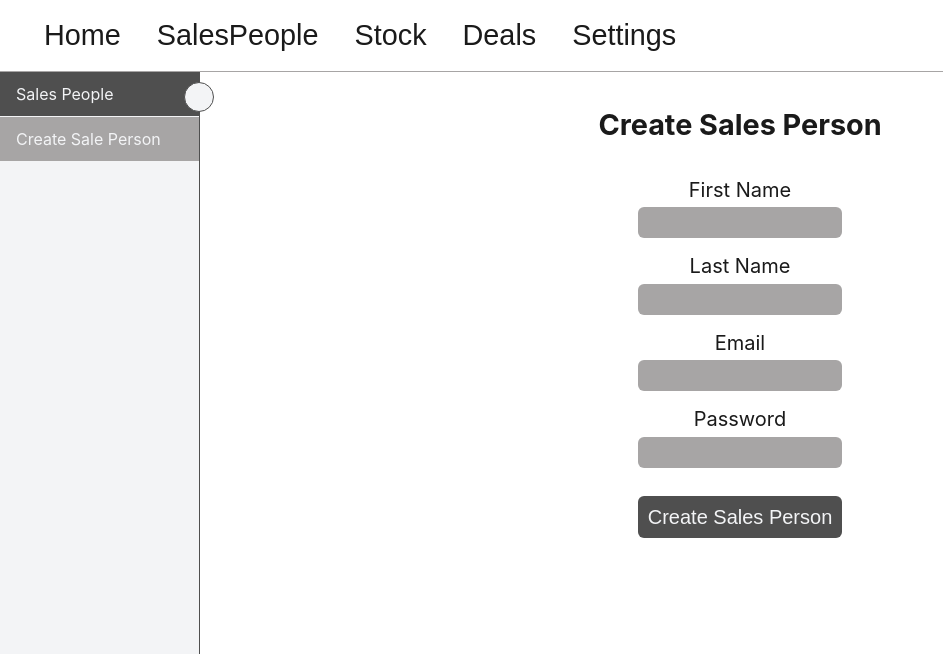
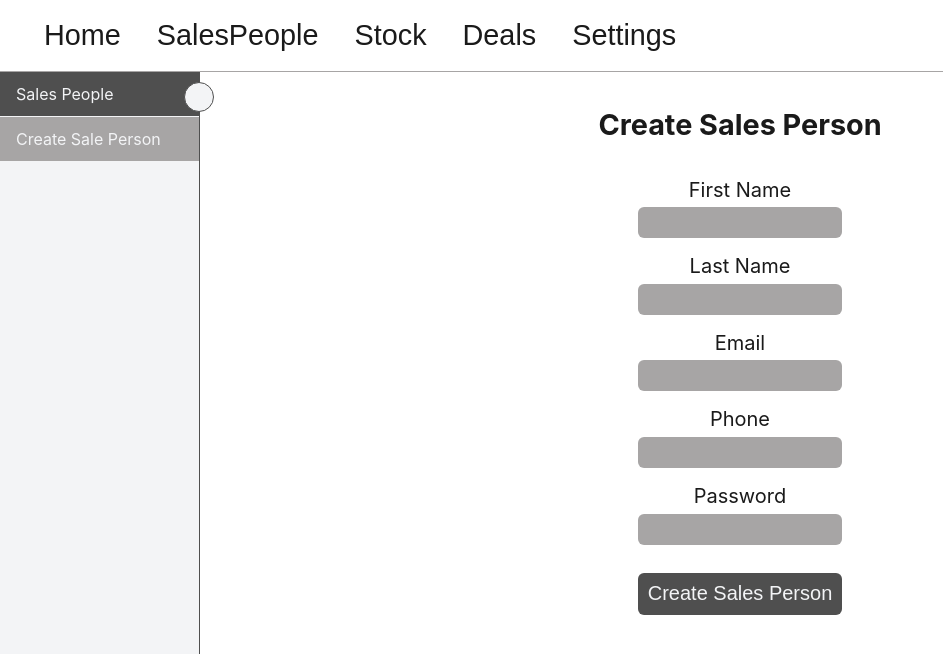
Before and after one commit to stephen447/CarDealerManagement, a React (Create React App) app in the folder Frontend/: page /dealer/createSalesPerson in a window 1280 px wide. Shown: the top 654 px of the page, without its empty margins (0-943 px from the left). Built offline with nearby package versions, Linux system fonts and the light colour scheme.

Commit message:
updated createsalesperson page and salesperson page for new schema

```diff
--- a/Frontend/src/Dealer/Pages/CreateSalesPersonPage/CreateSalesPersonPage.jsx
+++ b/Frontend/src/Dealer/Pages/CreateSalesPersonPage/CreateSalesPersonPage.jsx
@@ -14,6 +14,7 @@ function CreateSalesPersonPage() {
     lastName: "",
     email: "",
     password: "",
+    phone: "",
     role: "SALESPERSON",
     dealerId: "1234",
   });
@@ -32,13 +33,14 @@ function CreateSalesPersonPage() {
     setLoading(true);
 
     try {
-      const response = await axiosInstance.post("/api/v1/user", formData);
+      await axiosInstance.post("/api/v1/user", formData);
       // Optional: reset form
       setFormData({
         firstName: "",
         lastName: "",
         email: "",
         password: "",
+        phone: "",
         role: "SALESPERSON",
         dealerId: "1234",
       });
@@ -81,6 +83,13 @@ function CreateSalesPersonPage() {
               setFormData={setFormData}
             />
             <TextInput
+              label="Phone"
+              name="phone"
+              type="text"
+              formData={formData}
+              setFormData={setFormData}
+            />
+            <TextInput
               label={"Password"}
               name="password"
               type={"password"}
--- a/Frontend/src/Dealer/Pages/SalesPersonPage/SalesPersonPage.jsx
+++ b/Frontend/src/Dealer/Pages/SalesPersonPage/SalesPersonPage.jsx
@@ -31,11 +31,13 @@ function SalesPersonPage() {
           firstName: response.data.firstName,
           lastName: response.data.lastName,
           email: response.data.email,
+          phone: response.data.phone,
         });
         setTempSalesPerson({
           firstName: response.data.firstName,
           lastName: response.data.lastName,
           email: response.data.email,
+          phone: response.data.phone,
         });
         setLoading(false);
       } catch (error) {
@@ -54,11 +56,11 @@ function SalesPersonPage() {
         `/api/v1/user/${id}`,
         tempSalesPerson
       );
-      console.log(response.data);
       setSalesPerson({
         firstName: response.data.firstName,
         lastName: response.data.lastName,
         email: response.data.email,
+        phone: response.data.phone,
       });
       setUpdateLoading(false);
       setEditMode(false);
@@ -114,6 +116,13 @@ function SalesPersonPage() {
                   formData={tempSalesPerson}
                   setFormData={setTempSalesPerson}
                 />
+                <TextInput
+                  label="Phone"
+                  name="phone"
+                  type="text"
+                  formData={tempSalesPerson}
+                  setFormData={setTempSalesPerson}
+                />
 
                 <div className={styles["button-container"]}>
                   <button
@@ -143,6 +152,7 @@ function SalesPersonPage() {
             <p>First Name: {salesPerson.firstName}</p>
             <p>Last Name: {salesPerson.lastName}</p>
             <p>Email: {salesPerson.email}</p>
+            {salesPerson.phone && <p>Phone: {salesPerson.phone}</p>}
             <div className={styles["button-container"]}>
               <button
                 onClick={() => setEditMode(true)}
```
